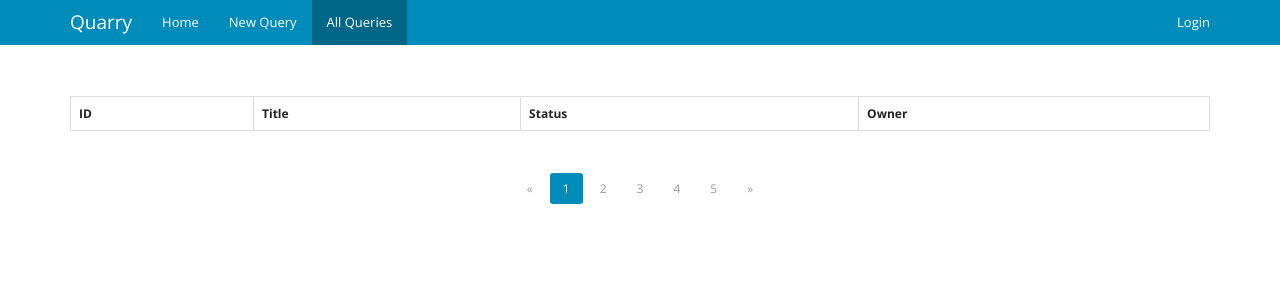
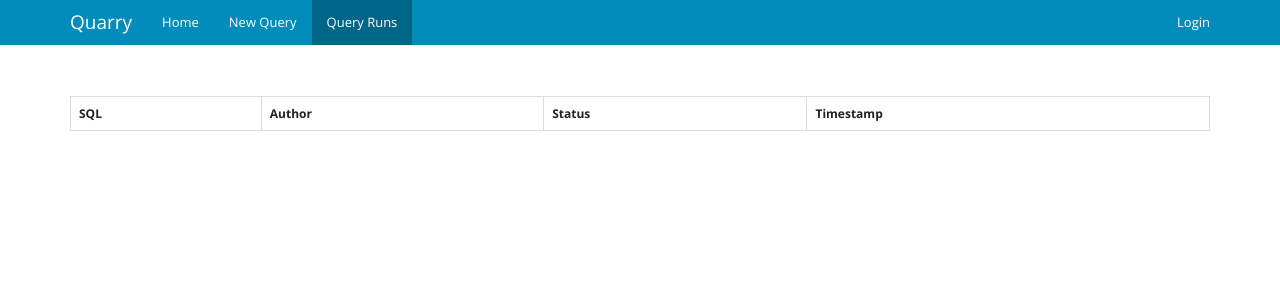
Before and after one commit to wikimedia/analytics-quarry-web, a Python web app: template quarry/web/templates/query/list.html in a window 1280 px wide. Shown: the top 300 px of the page. Run offline with Jinja, Linux system fonts and the light colour scheme; the template is opened without the code that fills it, so the values that code supplies are empty.

Commit message:
Display all query runs ever in page
- Pagination needed
- Filtering needed

Change-Id: I1fbd37c9e399c9ba90766dc14ebb0942f779bfe0

```diff
--- a/quarry/web/templates/base.html
+++ b/quarry/web/templates/base.html
@@ -1,7 +1,7 @@
 {% set nav_items = [
     ('/', 'landing', "Home"),
     ('/query/new', 'query-new', "New Query"),
-    ('/query/all', 'query-all', "All Queries")
+    ('/query/runs/all', 'query-runs-all', "Query Runs")
 ] -%}
 <!DOCTYPE html>
 <html>
--- a/quarry/web/templates/query/list.html
+++ b/quarry/web/templates/query/list.html
@@ -1,4 +1,4 @@
-{% set active_page = "query-all" %}
+{% set active_page = "query-runs-all" %}
 {% extends "base.html" %}
 {% block head %}
 <script src="/static/js/query/list.js"> </script>
@@ -6,31 +6,20 @@
 {% block content %}
 <table class="table table-bordered table-hover">
     <tr>
-        <th>ID</th>
-        <th>Title</th>
+        <th>SQL</th>
+        <th>Author</th>
         <th>Status</th>
-        <th>Owner</th>
+        <th>Timestamp</th>
     </tr>
     <tbody>
-    {% for query in queries %}
+    {% for qr in query_runs %}
         <tr>
-            <td>{{query.id}}</td>
-            <td>{{query.title}}</td>
-            <td>{{query.status}}</td>
-            <td>{{query.owner}}</td>
+            <td><a href="/query/{{qr.query_rev.query.id}}">{{qr.query_rev.text}}</a></td>
+            <td>{{qr.query_rev.query.user.username}}</td>
+            <td>{{qr.status_message}}</td>
+            <td>{{qr.timestamp}}</td>
         </tr>
     {% endfor %}
     </tbody>
 </table>
-<div class="center">
-    <ul class="pagination">
-      <li><a href="#">&laquo;</a></li>
-      <li class="active"><a href="#">1</a></li>
-      <li><a href="#">2</a></li>
-      <li><a href="#">3</a></li>
-      <li><a href="#">4</a></li>
-      <li><a href="#">5</a></li>
-      <li><a href="#">&raquo;</a></li>
-    </ul>
-</div>
 {% endblock %}
```
Also changed, not shown: quarry/web/app.py (+4 -14 lines), quarry/web/models/query.py (+52 -2 lines).
